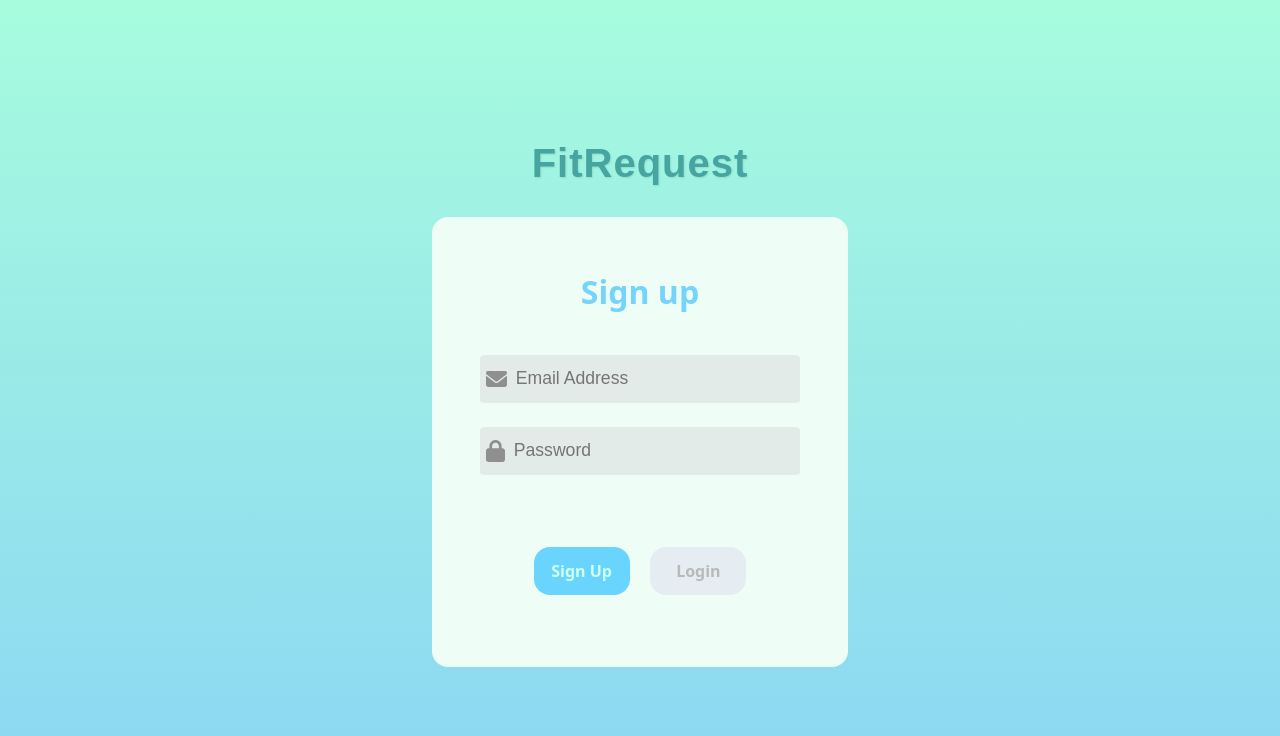
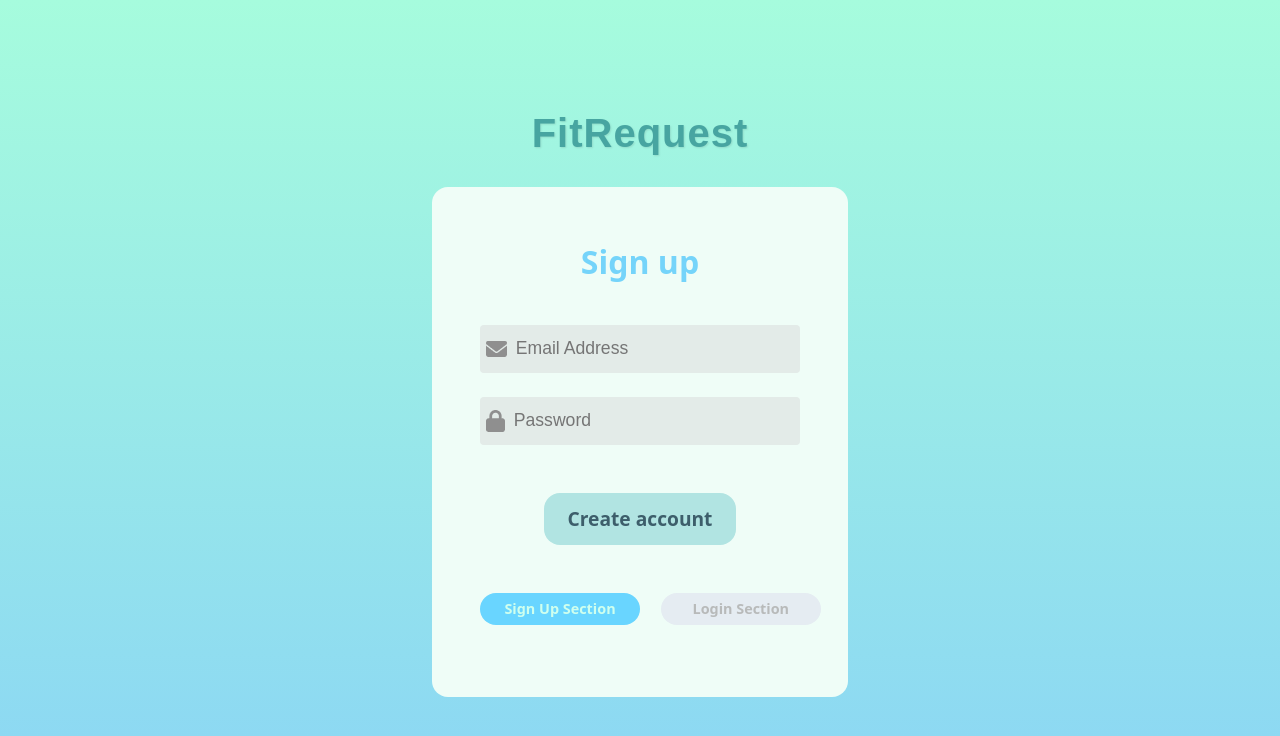
Before and after one commit to aimei60/fitness-application, a React (Vite) app in the folder frontend/frontend-fitness/: page / in a window 1280 px wide. Shown: the top 736 px of the page. Built offline with nearby package versions, Linux system fonts and the light colour scheme; no server answers.

Commit message:
added the login code to my jsx file and also added a login/ create account button.

```diff
--- a/frontend/frontend-fitness/package.json
+++ b/frontend/frontend-fitness/package.json
@@ -10,6 +10,7 @@
     "preview": "vite preview"
   },
   "dependencies": {
+    "axios": "^1.11.0",
     "react": "^19.1.1",
     "react-dom": "^19.1.1"
   },
--- a/frontend/frontend-fitness/src/css/loginsignup.css
+++ b/frontend/frontend-fitness/src/css/loginsignup.css
@@ -77,12 +77,12 @@ body {
     display: flex;
     justify-content: center;
     align-items: center;
-    width: 6rem;
-    height: 3rem;
+    width: 10rem;
+    height: 2rem;
     border-radius: 1rem;
     color: #cfffee;
     background-color: #69d5ff;
-    font-size: 1rem;
+    font-size: 0.9rem;
     font-weight: 700;
     cursor: pointer;
 }
@@ -102,3 +102,21 @@ body {
     letter-spacing: 0.0625rem;
     font-family: 'Poppins', sans-serif;
 }
+
+.submit2 {
+    gap: 1.3rem;
+    margin: 1rem auto;
+    font-size: 1.2rem;
+    font-weight: 700;
+    cursor: pointer;
+    color: #3d5e6b;
+    background-color: #b1e4e2;
+    border-radius: 1rem;
+    margin-top: 0rem !important;
+    margin-bottom: 0rem !important;
+}
+
+.errorMsg {
+    color: red;
+    margin-top: 0.4rem;
+}
--- a/frontend/frontend-fitness/src/pages/login-signup.jsx
+++ b/frontend/frontend-fitness/src/pages/login-signup.jsx
@@ -2,11 +2,46 @@ import "../css/loginsignup.css";
 import emailIcon from '../assets/email.png'
 import passwordIcon from '../assets/password.png'
 import { useState } from "react";
+import { api, setToken } from "../api";
 
 function Login() {
-//to switch between sign up and login states
-  const [toggle, setToggle] = useState("Sign up");
 
+  const [toggle, setToggle] = useState("Sign up"); //to switch between sign up and login states
+  const [email, setEmail] = useState(""); //user input
+  const [password, setPassword] = useState(""); //user input
+  const [error, setError] = useState(null); //status of the request
+  const [loading, setLoading] = useState(false); //error message if something is amiss
+
+  const isSignup = toggle === "Sign up";
+  //sends login request to backend. if successful saves the jwt token with setToken and sends the user to the homepage else if failed shows error
+  async function handleLogin() {
+    setError(null);
+    setLoading(true);
+    try {
+      const { data } = await api.post("/login", { Email: email, Password: password });
+      setToken(data.access_token);
+      window.location.href = "/homepage";
+    } catch (e) {
+      //optional chaining for cleaner code
+      const msg = e?.response?.data?.detail || "Login failed";
+      setError(msg); //
+    } finally {
+      setLoading(false);
+    }
+  }
+
+  //sign up function
+  async function handleSignup() {
+  }
+
+  //confirms whether user to should sign up or login
+  async function onSubmit(e) {
+    e.preventDefault();
+    if (isSignup) await handleSignup();
+    else await handleLogin();
+  }
+
+  //code for the login/sign up page
   return (
     <>
       <div className="title-container">
@@ -16,24 +51,30 @@ function Login() {
         <div className="header">
           <div className="text">{toggle}</div>
         </div>
-      <div className="inputs">
+        <form className="inputs" onSubmit={onSubmit}>
           <div className="input">
-          <img src={emailIcon} alt=""></img>
-          <input type="email" placeholder="Email Address"></input>
+            <img src={emailIcon} alt="message icon representing email"/>
+            <input type="email" placeholder="Email Address" value={email} onChange={e => {setEmail(e.target.value);
+              setError(null)}}required/>
           </div>
           <div className="input">
-          <img src={passwordIcon} alt=""></img>
-          <input type="password" placeholder="Password"></input>
+            <img src={passwordIcon} alt="lock to represent password"/>
+            <input type="password" placeholder="Password" value={password} onChange={e => {setPassword(e.target.value);
+              setError(null)}}required/>
           </div>
-        {toggle==="Sign up"?<div></div>:<div className="forgot-password">Forgot Password</div>}
+          {toggle === "Sign up"?(<div></div>):(<div className="forgot-password">Forgot Password</div>)}
+          {error && <p className="errorMsg">{error}</p>}
+          <button
+          type="submit" className="submit2" disabled={loading}>{loading ? (toggle === "Sign up" ? "Creating…" : "Logging in…") : (toggle === "Sign up" ? "Create account" : "Log in")}
+          </button>
           <div className="submit-container">
-          <div className={toggle==="Login"?"submit gray":"submit"} onClick={()=> {setToggle("Sign up")}}>Sign Up</div>
-          <div className={toggle=="Sign up"?"submit gray":"submit"} onClick={()=> {setToggle("Login")}}>Login</div>
+            <button type="button" className={toggle === "Login"?"submit gray":"submit"}onClick={() => { setToggle("Sign up");}}>Sign Up Section</button>
+            <button type="button" className={toggle === "Sign up"?"submit gray":"submit"}onClick={() => { setToggle("Login");}}>Login Section</button>
           </div>
-      </div>
+        </form>
       </div>
     </>
-  )
+  );
 }
 
-export default Login
+export default Login;
```
Also changed, not shown: 1 other file (tests, documents, lock files or other folders). Lines whose indentation alone changed are shown as unchanged.
